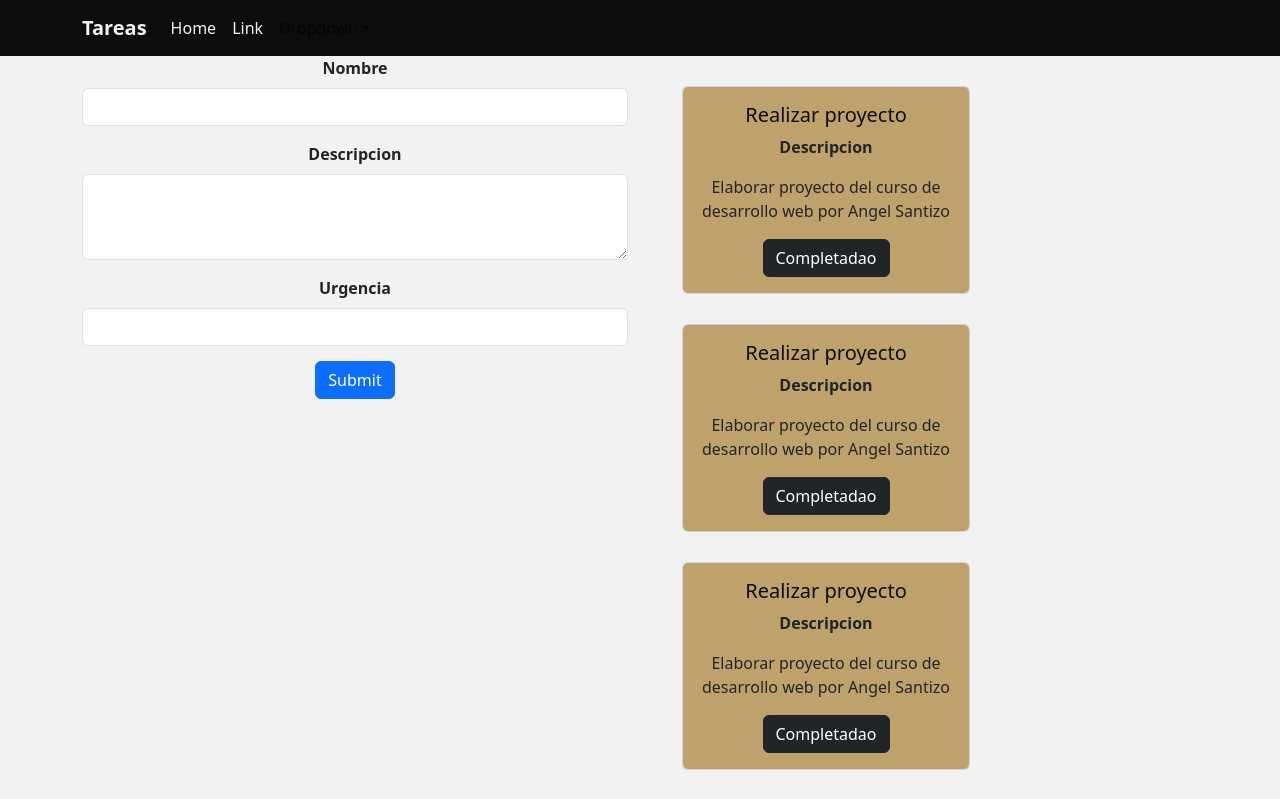
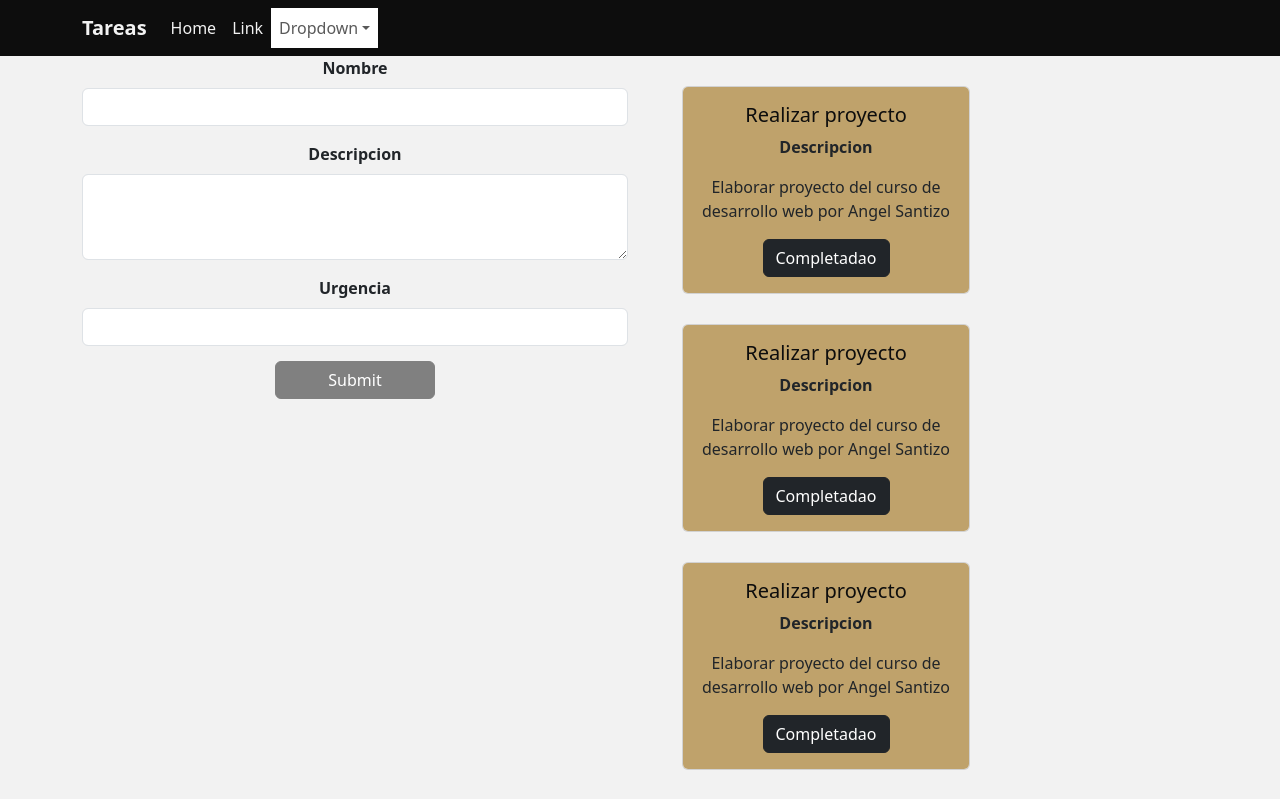
Before and after one commit to AngelSantizo/Inicio-con-React, a React (Create React App) app: page / in a window 1280 px wide. Shown: the top 799 px of the page. Built offline with nearby package versions, Linux system fonts and the light colour scheme.

Commit message:
Ultimos cambios

```diff
--- a/src/componentes/form/form.js
+++ b/src/componentes/form/form.js
@@ -17,7 +17,7 @@ function Formulario() {
       </Form.Group>
       <Form.Label className='FormLabel'>Urgencia</Form.Label>
       <Form.Control type="text" />
-      <Button variant="primary" type="submit" className='FormBoton'>
+      <Button type="submit" className='FormBoton'>
         Submit
       </Button>
     </Form>
--- a/src/componentes/form/form.scss
+++ b/src/componentes/form/form.scss
@@ -1,8 +1,15 @@
 .FormBoton{
     margin-top: 15px;
+    background-color: gray;
+    width: 160px;
+    border-color: gray;
+}
+
+.FormBoton:hover{
+    background-color: rgb(177, 171, 171);
+    border-color: rgb(177, 171, 171);
 }
 
 .FormLabel{
     font-weight: bold;
-
 }
--- a/src/componentes/item/item.scss
+++ b/src/componentes/item/item.scss
@@ -1,6 +1,5 @@
 .card{
     margin-left: 30px;
-    margin-right: 30px;
     margin-top:30px;
 }
 
--- a/src/componentes/menu/menu.scss
+++ b/src/componentes/menu/menu.scss
@@ -15,5 +15,9 @@ $Secundario: #F2F2F2;
 
 .MenuBrand{
     color: $Secundario;
-    font-weight: bold;
+    font-weight:bold;
 }
+
+#basic-nav-dropdown{
+    background-color: white;
+}
```
